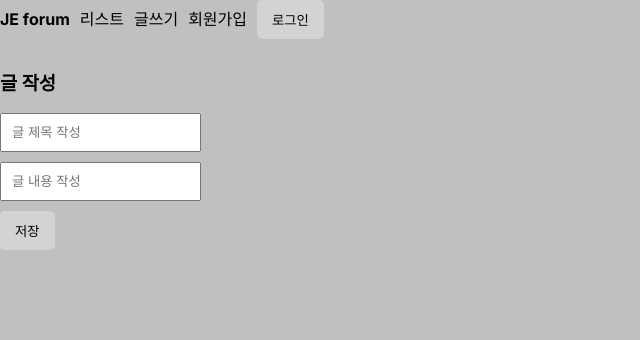
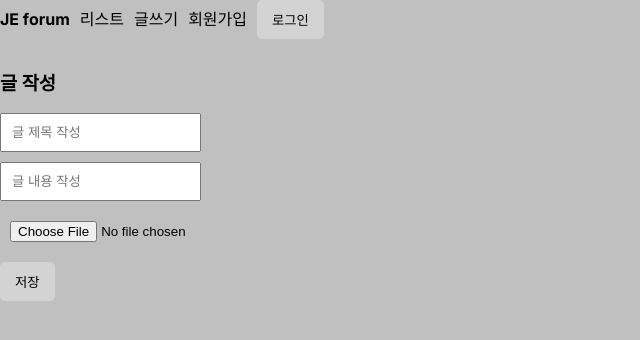
Before and after one commit to INDIRA-JE/next-board-study, a Next.js app: page /write in a window 1280 px wide. Shown: the top 340 px of the page, without its empty margins (0-640 px from the left). Built offline with nearby package versions, Linux system fonts and the light colour scheme; no server answers.

Commit message:
이미지 업로드 기능 기능(미완료)

```diff
--- a/app/write/page.js
+++ b/app/write/page.js
@@ -1,10 +1,43 @@
+"use client";
+
+import { useState } from "react";
+
 export default function write() {
+  let [src, serSrc] = useState("");
+
   return (
     <div className="p-20">
       <h3>글 작성</h3>
       <form action="api/post/new" method="POST">
         <input name="title" placeholder="글 제목 작성" />
         <input name="content" placeholder="글 내용 작성" />
+        <input
+          type="file"
+          accept="image/*"
+          onChange={async (e) => {
+            let file = e.target.files[0];
+            let filename = encodeURIComponent(file.name); // encoding 된 파일명이 남는다
+            let res = await fetch("/api/post/image?file=" + filename); // file.name → filename
+            res = await res.json();
+
+            //S3 업로드
+            const formData = new FormData();
+            Object.entries({ ...res.fields, file }).forEach(([key, value]) => {
+              formData.append(key, value);
+            });
+            let 업로드결과 = await fetch(res.url, {
+              method: "POST",
+              body: formData,
+            });
+            setSrc(업로드결과.url + "/" + filename);
+
+            // if (업로드결과.ok) {
+            //   setSrc(업로드결과.url + "/" + filename);
+            // } else {
+            //   console.log("실패");
+            // }
+          }}
+        />
         <button type="submit">저장</button>
       </form>
 
--- a/package.json
+++ b/package.json
@@ -10,6 +10,7 @@
   },
   "dependencies": {
     "@next-auth/mongodb-adapter": "^1.1.3",
+    "aws-sdk": "^2.1494.0",
     "bcrypt": "^5.1.0",
     "mongodb": "^5.4.0",
     "next": "13.4.1",
--- /dev/null
+++ b/pages/api/post/image.js
@@ -0,0 +1,21 @@
+import aws from "aws-sdk";
+export default async function handler(요청, 응답) {
+  aws.config.update({
+    accessKeyId: process.env.ACCESS_KEY,
+    secretAccessKey: process.env.SECRET_KEY,
+    region: "ap-northeast-2",
+    signatureVersion: "v4",
+  });
+
+  const s3 = new aws.S3();
+  const url = await s3.createPresignedPost({
+    Bucket: process.env.BUCKET_NAME,
+    Fields: { key: 요청.query.file },
+    Expires: 60, // seconds
+    Conditions: [
+      ["content-length-range", 0, 1048576], //파일용량 1MB 까지 제한
+    ],
+  });
+
+  응답.status(200).json(url);
+}
```
Also changed, not shown: 1 other file (tests, documents, lock files or other folders).
